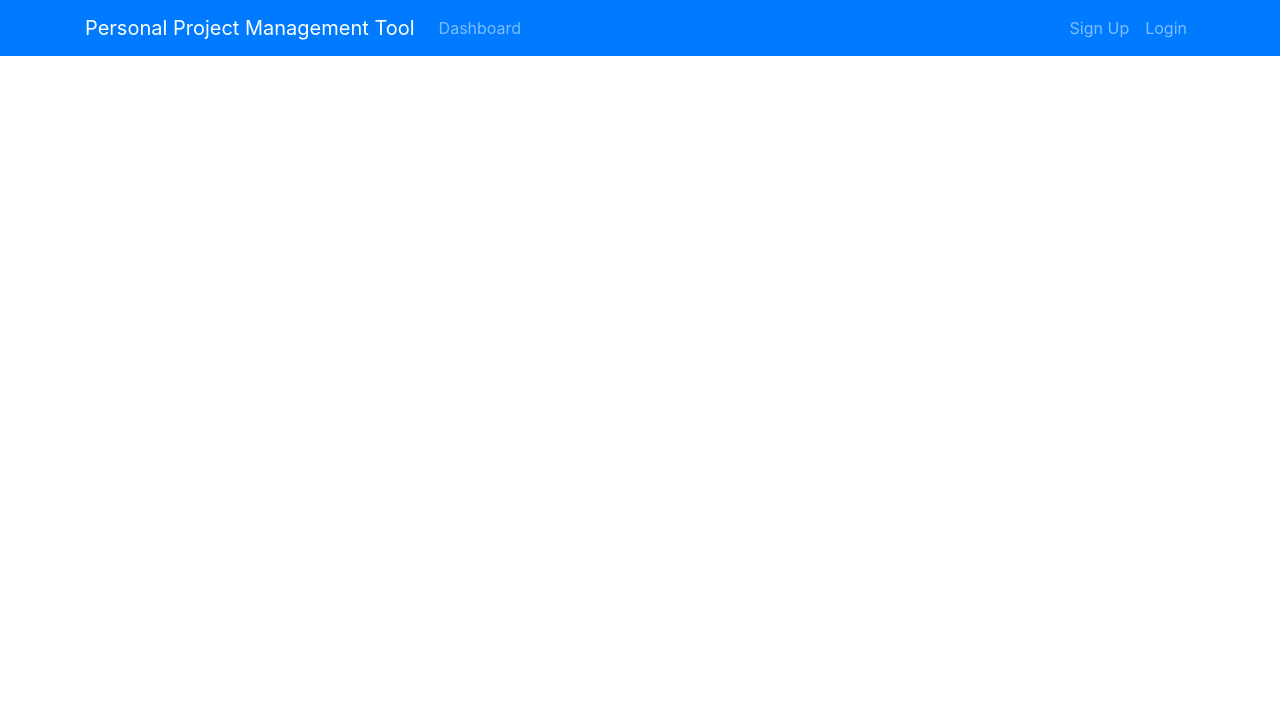
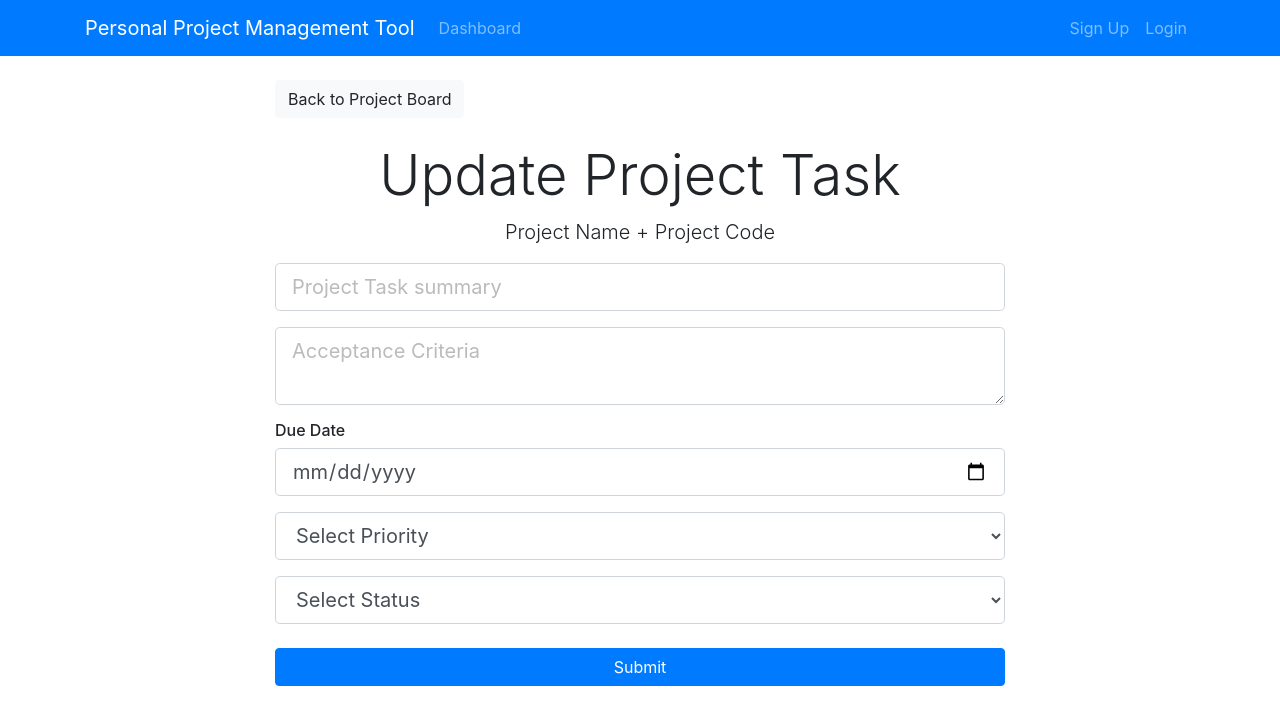
Before and after one commit to Rohith-saidugari/ProjectManagementTool, a React (Create React App) app in the folder ppm-client/: page /updateProjectTask/1/1 in a window 1280 px wide. Shown: the top 724 px of the page. Built offline with nearby package versions, Linux system fonts and the light colour scheme; no server answers.

Commit message:
React- Redux updateProjectTask feature implementation

```diff
--- a/ppm-client/src/Actions/BacklogActions.js
+++ b/ppm-client/src/Actions/BacklogActions.js
@@ -14,6 +14,10 @@ export const getBacklog = (backlogId) => async (dispatch) => {
     dispatch({
       type: GET_BACKLOG,
       payload: response.data,
+    });
+    dispatch({
+      type: GET_ERRORS,
+      payload: {},
     });
   } catch (error) {
     dispatch({
@@ -43,3 +47,50 @@ export const createProjectTask = (projectTask, backlog_id, history) => async (
     });
   }
 };
+
+export const getProjectTask = (projectId, taskSequenceId, history) => async (
+  dispatch
+) => {
+  try {
+    const response = await axios.get(
+      `http://localhost:8080/api/backlogs/${projectId}/${taskSequenceId}`
+    );
+    dispatch({
+      type: GET_PROJECT_TASK,
+      payload: response.data,
+    });
+    dispatch({
+      type: GET_ERRORS,
+      payload: {},
+    });
+  } catch (error) {
+    dispatch({
+      type: GET_ERRORS,
+      payload: error.response.data,
+    });
+  }
+};
+
+export const updateProjectTask = (
+  backlog_id,
+  project_sequence_id,
+  updatedTask,
+  history
+) => async (dispatch) => {
+  try {
+     await axios.patch(
+      `http://localhost:8080/api/backlogs/${backlog_id}/${project_sequence_id}`,
+      updatedTask
+    );
+    history.push(`/projectBoard/${backlog_id}`);
+    dispatch({
+      type: GET_ERRORS,
+      payload: {},
+    });
+  } catch (error) {
+    dispatch({
+      type: GET_ERRORS,
+      payload: error.response.data,
+    });
+  }
+};
--- a/ppm-client/src/App.js
+++ b/ppm-client/src/App.js
@@ -10,6 +10,7 @@ import store from "./Store";
 import UpdateProject from "./Components/Project/UpdateProject";
 import ProjectBoard from "./Components/ProjectBoard/ProjectBoard";
 import AddProjectTask from "./Components/ProjectBoard/ProjectTask/AddProjectTask";
+import UpdateProjectTask from "./Components/ProjectBoard/ProjectTask/UpdateProjectTask";
 //Provider is a component
 function App() {
   return (
@@ -22,6 +23,7 @@ function App() {
           <Route exact path="/updateProject/:id" component={UpdateProject} />
           <Route exact path="/projectBoard/:id" component={ProjectBoard} />
           <Route exact path="/addProjectTask/:id" component={AddProjectTask} />
+          <Route exact path="/updateProjectTask/:backlog_Id/:project_task_id" component={UpdateProjectTask} />
         </div>
       </Router>
     </Provider>
--- a/ppm-client/src/Components/ProjectBoard/ProjectBoard.js
+++ b/ppm-client/src/Components/ProjectBoard/ProjectBoard.js
@@ -48,9 +48,9 @@ class ProjectBoard extends Component {
 
      return (
       <div className="container">
-        {errors?null:<Link to={`/addProjectTask/${id}`} className="btn btn-primary mb-3">
+       <Link to={`/addProjectTask/${id}`} className="btn btn-primary mb-3">
           <i className="fas fa-plus-circle"> Create Project Task</i>
-        </Link>}
+        </Link>
         <br />
         <hr />
         {boardAlgorithm(errors, this.props.backlog.project_tasks)}
--- a/ppm-client/src/Components/ProjectBoard/ProjectTask/ProjectTask.js
+++ b/ppm-client/src/Components/ProjectBoard/ProjectTask/ProjectTask.js
@@ -1,5 +1,5 @@
 import React, { Component } from "react";
-
+import {Link} from "react-router-dom"
 class ProjectTask extends Component {
   render() {
     const { projectTask } = this.props;
@@ -27,9 +27,9 @@ class ProjectTask extends Component {
           <p className="card-text text-truncate ">
             {projectTask.acceptanceCriteria}
           </p>
-          <a href="" className="btn btn-primary">
+          <Link to={`/updateProjectTask/${projectTask.projectIdentifier}/${projectTask.projectSequence}`} className="btn btn-primary">
             View / Update
-          </a>
+          </Link>
           <button className="btn btn-danger ml-4">Delete</button>
         </div>
       </div>
--- a/ppm-client/src/Components/ProjectBoard/ProjectTask/UpdateProjectTask.js
+++ b/ppm-client/src/Components/ProjectBoard/ProjectTask/UpdateProjectTask.js
@@ -0,0 +1,183 @@
+import React, { Component } from "react";
+import { getProjectTask ,updateProjectTask } from "../../../Actions/BacklogActions";
+import { connect } from "react-redux";
+import PropTypes from "prop-types";
+import { Link } from "react-router-dom";
+import classnames from "classnames"
+class UpdateProjectTask extends Component {
+  constructor() {
+    super();
+    this.state = {
+      id: "",
+      projectSequence: "",
+      acceptanceCriteria: "",
+      status: "",
+      priority: "",
+      dueDate: "",
+      projectIdentifier: "",
+      summary: "",
+      errors: {},
+    };
+    this.onChangeHandler = this.onChangeHandler.bind(this);
+    this.onSubmitHandler = this.onSubmitHandler.bind(this);
+  }
+
+  onChangeHandler = (event) => {
+    this.setState({
+      [event.target.name]: event.target.value,
+    });
+  };
+
+  onSubmitHandler = (event) =>{
+      event.preventDefault();
+      const {id,
+      projectSequence,
+      acceptanceCriteria,
+      status,
+      priority,
+      dueDate,
+      projectIdentifier,
+      summary} = this.state
+      this.props.updateProjectTask(projectIdentifier,projectSequence,{id,
+        projectSequence,
+        acceptanceCriteria,
+        status,
+        priority,
+        dueDate,
+        projectIdentifier,
+        summary},this.props.history);
+  }
+
+  componentDidMount() {
+    const { params } = this.props.match;
+    this.props.getProjectTask(
+      params.backlog_Id,
+      params.project_task_id,
+      this.props.history
+    );
+  }
+
+  componentWillReceiveProps(nextProps) {
+    if (nextProps.errors.projectNotFound || nextProps.errors.summary)
+      this.setState({ errors: nextProps.errors });
+    else this.setState({ ...nextProps.projectTask });
+  }
+
+  render() {
+    const errorOrUpdate = () => {
+      if (this.state.errors.projectNotFound)
+        return (
+          <div className="alert alert-danger text-center" role="alert">
+            {this.state.errors.projectNotFound}
+          </div>
+        );
+      else {
+        return (
+          <div>
+            <h4 className="display-4 text-center">Update Project Task</h4>
+            <p className="lead text-center">Project Name + Project Code</p>
+            <form onSubmit = {this.onSubmitHandler}>
+              <div className="form-group">
+                <input
+                  type="text"
+                  className={classnames("form-control form-control-lg",{
+                      "is-invalid":this.state.errors.summary
+                  })}
+                  name="summary"
+                  placeholder="Project Task summary"
+                  onChange={this.onChangeHandler}
+                  value={this.state.summary}
+                />
+                {this.props.errors.summary && (
+                    <div className="invalid-feedback">{this.state.errors.summary}</div>
+                  )}
+              </div>
+              <div className="form-group">
+                <textarea
+                  className="form-control form-control-lg"
+                  placeholder="Acceptance Criteria"
+                  name="acceptanceCriteria"
+                  onChange={this.onChangeHandler}
+                  value={this.state.acceptanceCriteria}
+                ></textarea>
+              </div>
+              <h6>Due Date</h6>
+              <div className="form-group">
+                <input
+                  type="date"
+                  className="form-control form-control-lg"
+                  name="dueDate"
+                  onChange={this.onChangeHandler}
+                  value={this.state.dueDate}
+                />
+              </div>
+              <div className="form-group">
+                <select
+                  className="form-control form-control-lg"
+                  name="priority"
+                  onChange={this.onChangeHandler}
+                  value={this.state.priority}
+                >
+                  <option value={0}>Select Priority</option>
+                  <option value={1}>High</option>
+                  <option value={2}>Medium</option>
+                  <option value={3}>Low</option>
+                </select>
+              </div>
+
+              <div className="form-group">
+                <select
+                  className="form-control form-control-lg"
+                  name="status"
+                  onChange={this.onChangeHandler}
+                  value={this.state.status}
+                >
+                  <option value="">Select Status</option>
+                  <option value="TO_DO">TO DO</option>
+                  <option value="IN_PROGRESS">IN PROGRESS</option>
+                  <option value="DONE">DONE</option>
+                </select>
+              </div>
+
+              <input type="submit" className="btn btn-primary btn-block mt-4" />
+            </form>
+          </div>
+        );
+      }
+    };
+
+    return (
+      <div className="add-PBI">
+        <div className="container">
+          <div className="row">
+            <div className="col-md-8 m-auto">
+              <Link
+                to={`/projectBoard/${this.props.match.params.backlog_Id}`}
+                className="btn btn-light"
+              >
+                Back to Project Board
+              </Link>
+              <br />
+              <br />
+              {errorOrUpdate()}
+            </div>
+          </div>
+        </div>
+      </div>
+    );
+  }
+}
+
+UpdateProjectTask.propTypes = {
+  getProjectTask: PropTypes.func.isRequired,
+  projectTask: PropTypes.object.isRequired,
+  errors: PropTypes.object.isRequired,
+};
+
+const mapStateToProps = (state) => {
+  return {
+    projectTask: state.backlog.project_task,
+    errors: state.errors,
+  };
+};
+export default connect(mapStateToProps, { getProjectTask, updateProjectTask })(UpdateProjectTask);
```
Also changed, not shown: 2 other files (tests, documents, lock files or other folders).
